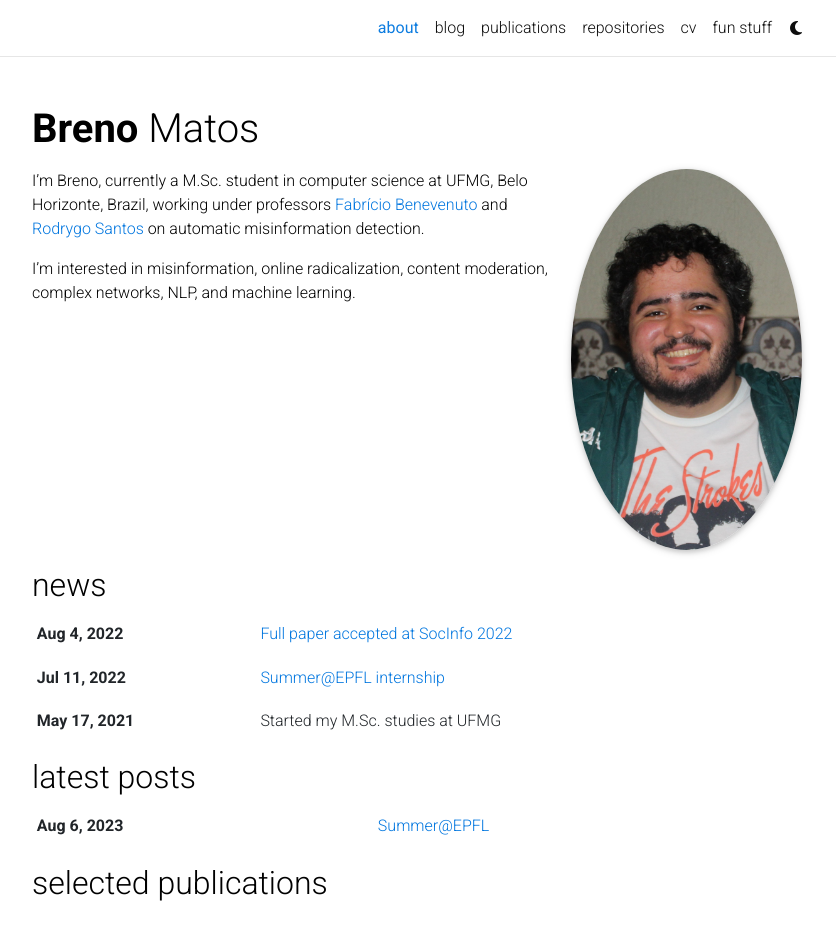
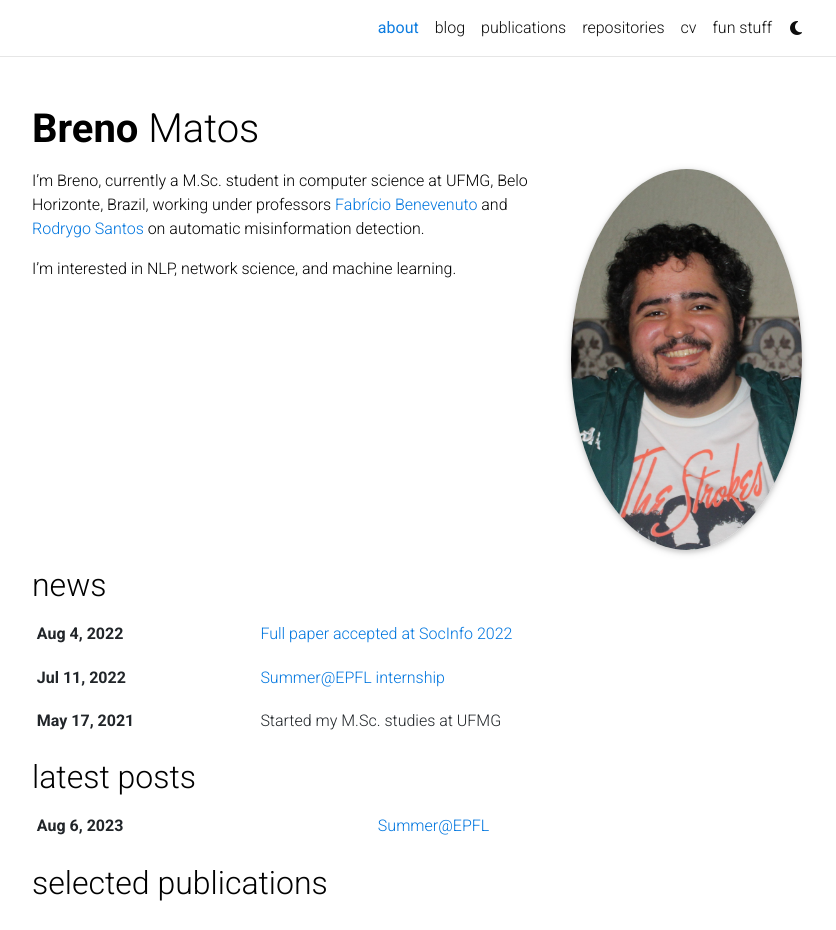
Before and after one commit to brenomatos/brenomatos.github.io, a Jekyll site: the page built from _pages/about.md, in a window 1280 px wide and 1219 px high, cut to the strip 0-930 px from the top of the window. Shown: the whole strip, without its empty margins (223-1059 px from the left). Built offline with Jekyll 4.4.1, drawn with Linux system fonts in a browser that asks for light colours; full-size pictures stand in for the smaller copies a plugin makes; comment, search, counter and statistics services are not loaded; a style sheet for code colours, icons or effects is not loaded.

Commit message:
updates about

```diff
--- a/_pages/about.md
+++ b/_pages/about.md
@@ -21,7 +21,7 @@ social: true  # includes social icons at the bottom of the page
 
 I'm Breno, currently a M.Sc. student in computer science at UFMG, Belo Horizonte, Brazil, working under professors [Fabrício Benevenuto](https://twitter.com/fbenevenuto) and [Rodrygo Santos](https://twitter.com/rodrygo_santos) on automatic misinformation detection.
 
-I'm interested in misinformation, online radicalization, content moderation, complex networks, NLP, and machine learning.
+I'm interested in NLP, network science, and machine learning.
 
 
 <!-- Write your biography here. Tell the world about yourself. Link to your favorite [subreddit](http://reddit.com). You can put a picture in, too. The code is already in, just name your picture `prof_pic.jpg` and put it in the `img/` folder.
```
